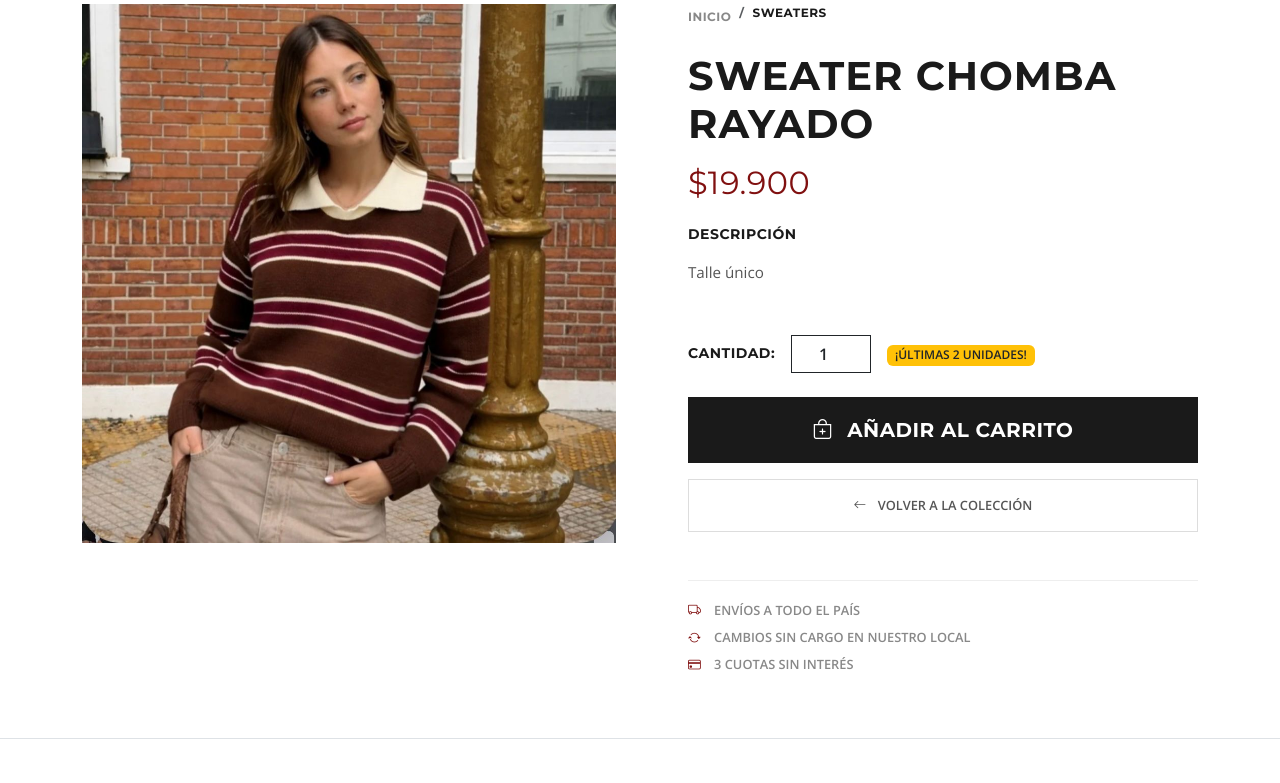
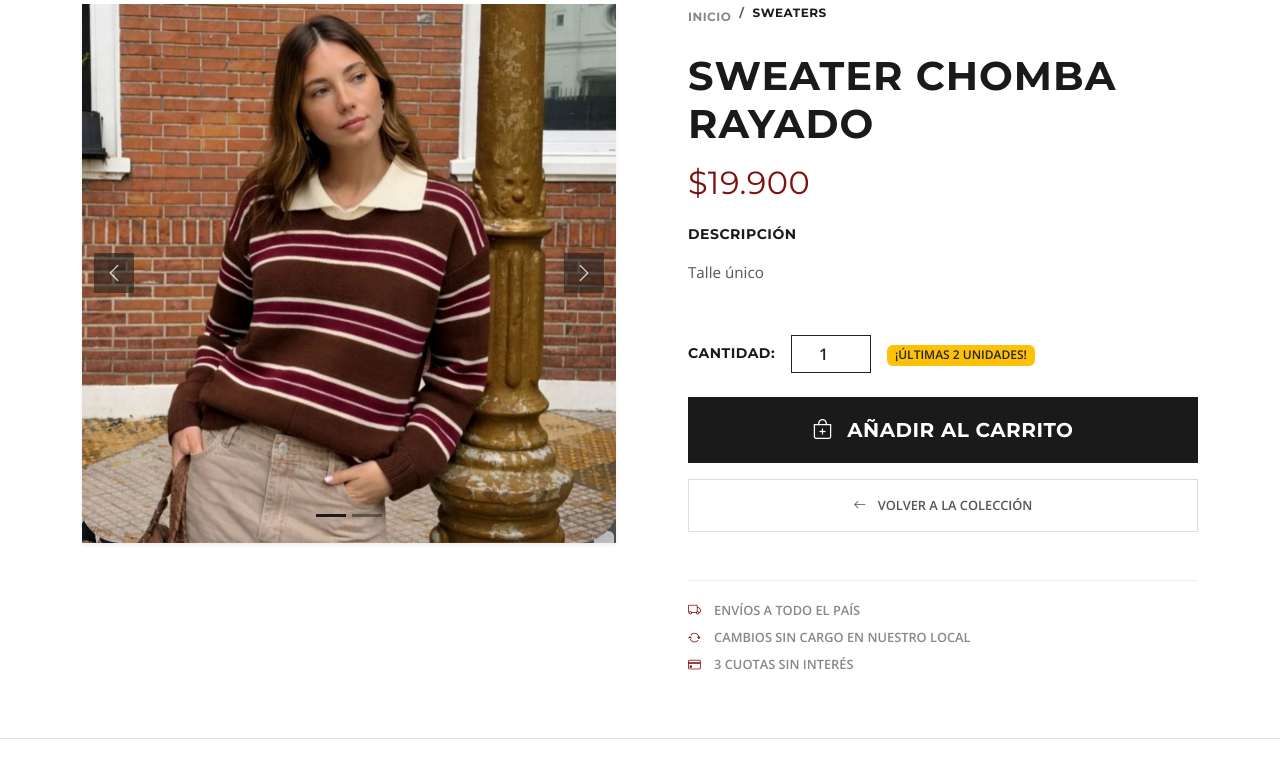
Before and after one commit to PuntoWebcm/SigmaIndumentaria, a Django app: a page that uses products/templates/products/detail.html in a window 1280 px wide. Shown: the part 139-922 px from the top of the page. Run offline with Django 5.2, Linux system fonts and the light colour scheme; data comes from the database, SQL or seed files in the repository; tables that the repository leaves empty hold one stand-in row (values such as "Sample post"); grey boxes marked "Sample" are stand-in pictures.

Commit message:
Cambiosss

```diff
--- a/products/templates/products/detail.html
+++ b/products/templates/products/detail.html
@@ -36,14 +36,11 @@
         .navbar { background-color: white; border-bottom: 1px solid #eee; padding: 1rem 0; }
         .navbar-brand { font-weight: 700; font-size: 1.5rem; }
 
-        /* Imagen del Producto */
+        /* Contenedor del Carrusel */
         .product-img-container {
             background-color: var(--sigma-gray);
             border-radius: 0;
             overflow: hidden;
-            display: flex;
-            align-items: center;
-            justify-content: center;
             min-height: 500px;
         }
         .product-img {
@@ -53,6 +50,21 @@
             transition: transform 0.5s ease;
         }
         .product-img:hover { transform: scale(1.03); }
+
+        /* Estilos personalizados para las flechas del carrusel */
+        .carousel-control-prev, .carousel-control-next {
+            width: 12%;
+            opacity: 0.7;
+            transition: opacity 0.3s;
+        }
+        .carousel-control-prev:hover, .carousel-control-next:hover {
+            opacity: 1;
+        }
+        .carousel-control-prev-icon, .carousel-control-next-icon {
+            background-color: rgba(26, 26, 26, 0.8);
+            padding: 20px;
+            background-size: 50%;
+        }
 
         /* Textos */
         .breadcrumb-item a { color: #888; text-decoration: none; font-weight: 600; font-size: 0.75rem; }
@@ -93,7 +105,6 @@
         .trust-item { font-size: 0.8rem; color: #888; margin-bottom: 8px; font-weight: 600; }
         .trust-item i { color: var(--sigma-red); margin-right: 10px; }
 
-
     </style>
 </head>
 <body>
@@ -119,11 +130,42 @@
     <div class="container my-5 py-2">
         <div class="row g-5">
             <div class="col-md-6">
-                <div class="product-img-container">
-                    {% if product.image %}
-                        <img src="{{ product.image.url }}" class="product-img" alt="{{ product.name }}">
-                    {% else %}
-                        <img src="https://via.placeholder.com/600x800?text=SIGMA+INDUMENTARIA" class="product-img" alt="Sin imagen">
+                <div id="productCarousel" class="carousel slide product-img-container shadow-sm" data-bs-ride="false">
+
+                    {% if product.images.all %}
+                    <div class="carousel-indicators mb-3">
+                        <button type="button" data-bs-target="#productCarousel" data-bs-slide-to="0" class="active" aria-current="true" style="background-color: var(--sigma-dark);"></button>
+                        {% for extra_img in product.images.all %}
+                            <button type="button" data-bs-target="#productCarousel" data-bs-slide-to="{{ forloop.counter }}" style="background-color: var(--sigma-dark);"></button>
+                        {% endfor %}
+                    </div>
+                    {% endif %}
+
+                    <div class="carousel-inner">
+                        <div class="carousel-item active">
+                            {% if product.image %}
+                                <img src="{{ product.image.url }}" class="product-img d-block w-100" alt="{{ product.name }}">
+                            {% else %}
+                                <img src="https://via.placeholder.com/600x800?text=SIGMA+INDUMENTARIA" class="product-img d-block w-100" alt="Sin imagen">
+                            {% endif %}
+                        </div>
+
+                        {% for extra_img in product.images.all %}
+                            <div class="carousel-item">
+                                <img src="{{ extra_img.image.url }}" class="product-img d-block w-100" alt="Vista adicional de {{ product.name }}">
+                            </div>
+                        {% endfor %}
+                    </div>
+
+                    {% if product.images.all %}
+                        <button class="carousel-control-prev" type="button" data-bs-target="#productCarousel" data-bs-slide="prev">
+                            <span class="carousel-control-prev-icon" aria-hidden="true"></span>
+                            <span class="visually-hidden">Anterior</span>
+                        </button>
+                        <button class="carousel-control-next" type="button" data-bs-target="#productCarousel" data-bs-slide="next">
+                            <span class="carousel-control-next-icon" aria-hidden="true"></span>
+                            <span class="visually-hidden">Siguiente</span>
+                        </button>
                     {% endif %}
                 </div>
             </div>
```
